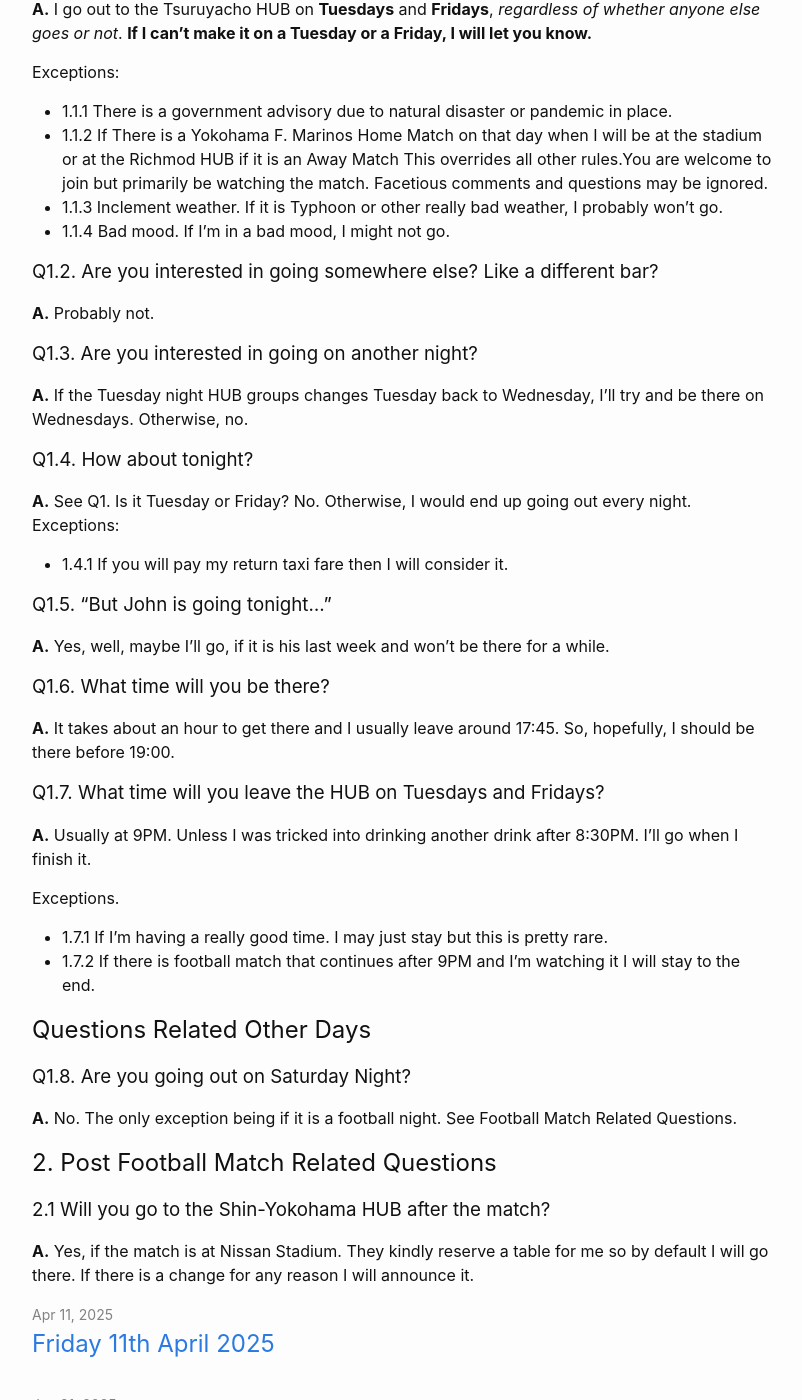
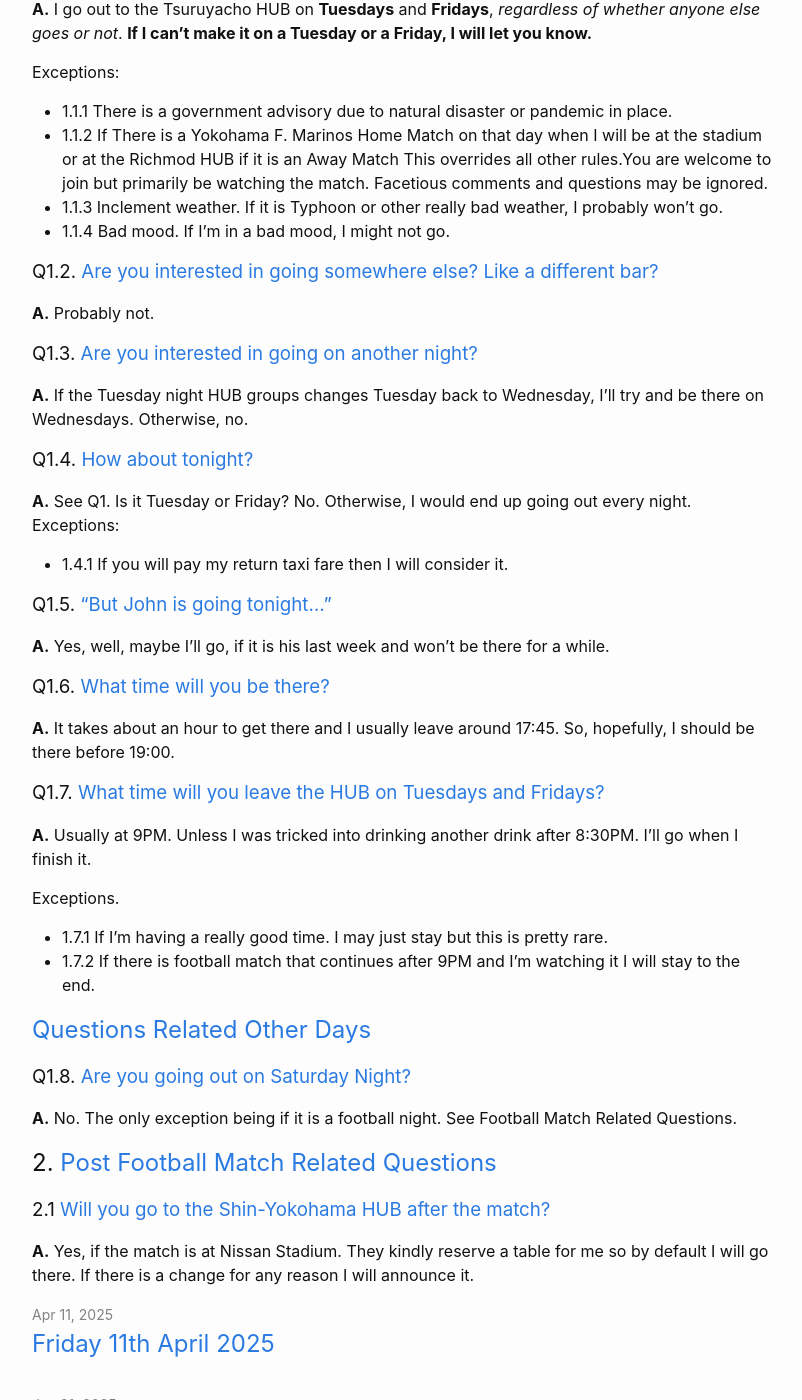
Before and after one commit to stuartcw/are_you_going, a Jekyll site: the page built from index.md, in a window 1280 px wide and 1400 px high, scrolled down 532 px. Shown: the whole window, without its empty margins (238-1040 px from the left). Built offline with Jekyll 4.4.1, drawn with Linux system fonts in a browser that asks for light colours; our own code applies the rules of GitHub Pages for plain Markdown files; part of the change alters nothing that is shown; some of the changed text lies outside the part shown.

Commit message:
Update index.md

```diff
--- a/index.md
+++ b/index.md
@@ -8,17 +8,17 @@
 layout: home
 ---
 
-## 1. Questions Relating to Tuesdays and Fridays
+## 1. [Questions Relating to Tuesdays and Fridays](tuesdays_and_fridays)
 
 Almost ten years ago I was accepting random invitations to go out each week and it became too much. I joined a group of people who went out twice a week and so I direct people who want to meet to join me on a Tuesday or Friday at the regular places.
 
 I usually go the Tsuruyacho HUB from 18:30~21:00 on Tuesdays and Fridays. This is the prefered place and time to meet.
 
-### Going to a second place after 9PM.
+### [Going to a second place after 9PM](second_bar).
 
 On Tuesdays, after that, mostly will go home or to another place. On Fridays, I will go to Noge. Recently, Tuesdays after 9PM has also become a bit too much. I can't justify staying out until the last train on a regular basis.
 
-### Q1.1. Will you be going tonight?
+### Q1.1. [Will you be going tonight?](going_tonight)
 **A.** I go out to the Tsuruyacho HUB on **Tuesdays** and **Fridays**, *regardless of whether anyone else goes or not*. **If I can’t make it on a Tuesday or a Friday, I will let you know.**
 
 Exceptions:
@@ -27,36 +27,36 @@ Exceptions:
 * 1.1.3 Inclement weather. If it is Typhoon or other really bad weather, I probably won't go.
 * 1.1.4 Bad mood. If I’m in a bad mood, I might not go.
 
-### Q1.2. Are you interested in going somewhere else? Like a different bar?
+### Q1.2. [Are you interested in going somewhere else? Like a different bar?](different_bar)
 **A.** Probably not.
 
-### Q1.3. Are you interested in going on another night?
+### Q1.3. [Are you interested in going on another night?](different_night)
 **A.** If the Tuesday night HUB groups changes Tuesday back to Wednesday, I’ll try and be there on Wednesdays. Otherwise, no.
 
-### Q1.4. How about tonight?
+### Q1.4. [How about tonight?](random_night)
 **A.** See Q1. Is it Tuesday or Friday? No. Otherwise, I would end up going out every night.
 Exceptions:
 * 1.4.1 If you will pay my return taxi fare then I will consider it.
 
-### Q1.5. “But John is going tonight…”
+### Q1.5. [“But John is going tonight…”](but_john)
 **A.** Yes, well, maybe I'll go, if it is his last week and won't be there for a while.
 
-### Q1.6. What time will you be there?
+### Q1.6. [What time will you be there?](what_time)
 **A.** It takes about an hour to get there and I usually leave around 17:45. So, hopefully, I should be there before 19:00.
 
-### Q1.7. What time will you leave the HUB on Tuesdays and Fridays?
+### Q1.7. [What time will you leave the HUB on Tuesdays and Fridays?](when_leave)
 **A.** Usually at 9PM. Unless I was tricked into drinking another drink after 8:30PM. I'll go when I finish it.
 
 Exceptions.
 * 1.7.1 If I'm having a really good time. I may just stay but this is pretty rare.
 * 1.7.2 If there is football match that continues after 9PM and I'm watching it I will stay to the end.
 
-## Questions Related Other Days
+## [Questions Related Other Days](other_days)
 
-### Q1.8. Are you going out on Saturday Night?
+### Q1.8. [Are you going out on Saturday Night?](saturday_night)
 **A.** No. The only exception being if it is a football night. See Football Match Related Questions.
 
-## 2. Post Football Match Related Questions
+## 2. [Post Football Match Related Questions](after_match)
 
-### 2.1 Will you go to the Shin-Yokohama HUB after the match?
+### 2.1 [Will you go to the Shin-Yokohama HUB after the match?](shin_yoko)
 **A.** Yes, if the match is at Nissan Stadium. They kindly reserve a table for me so by default I will go there. If there is a change for any reason I will announce it.
```
